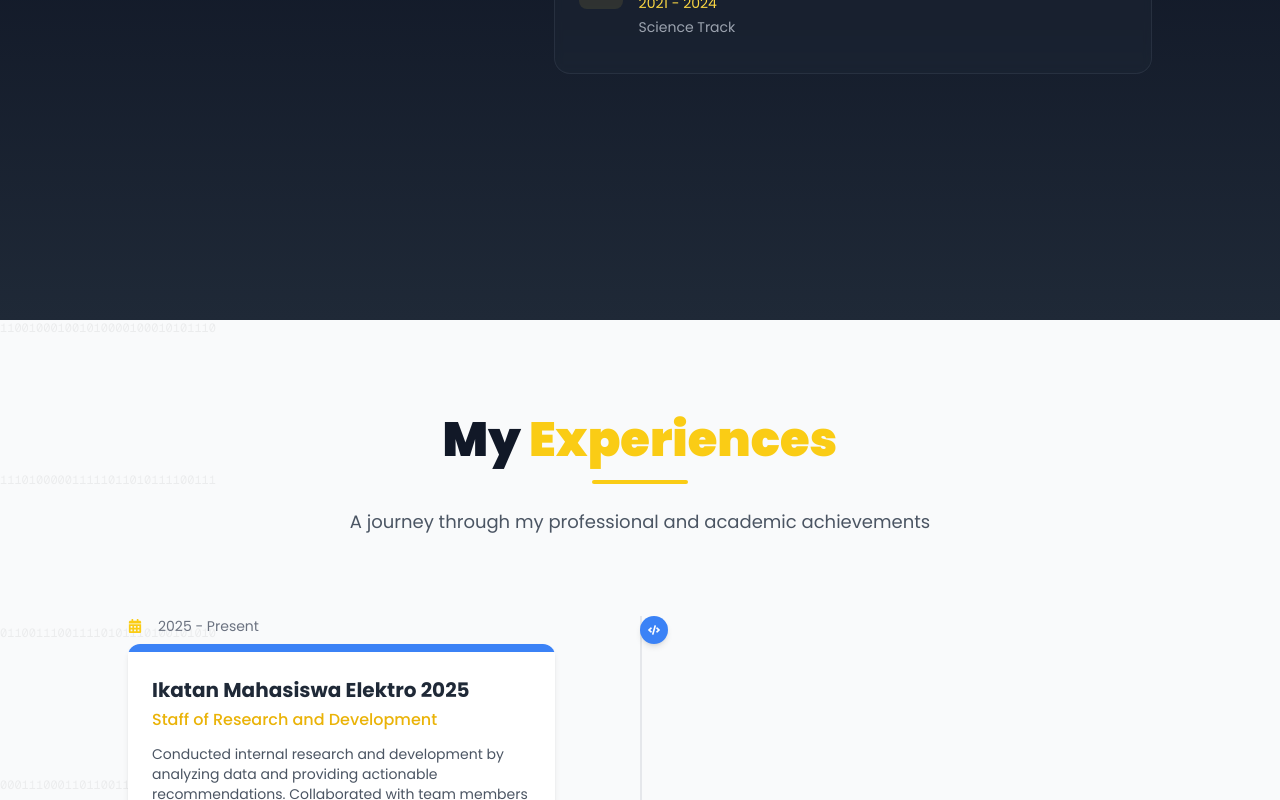
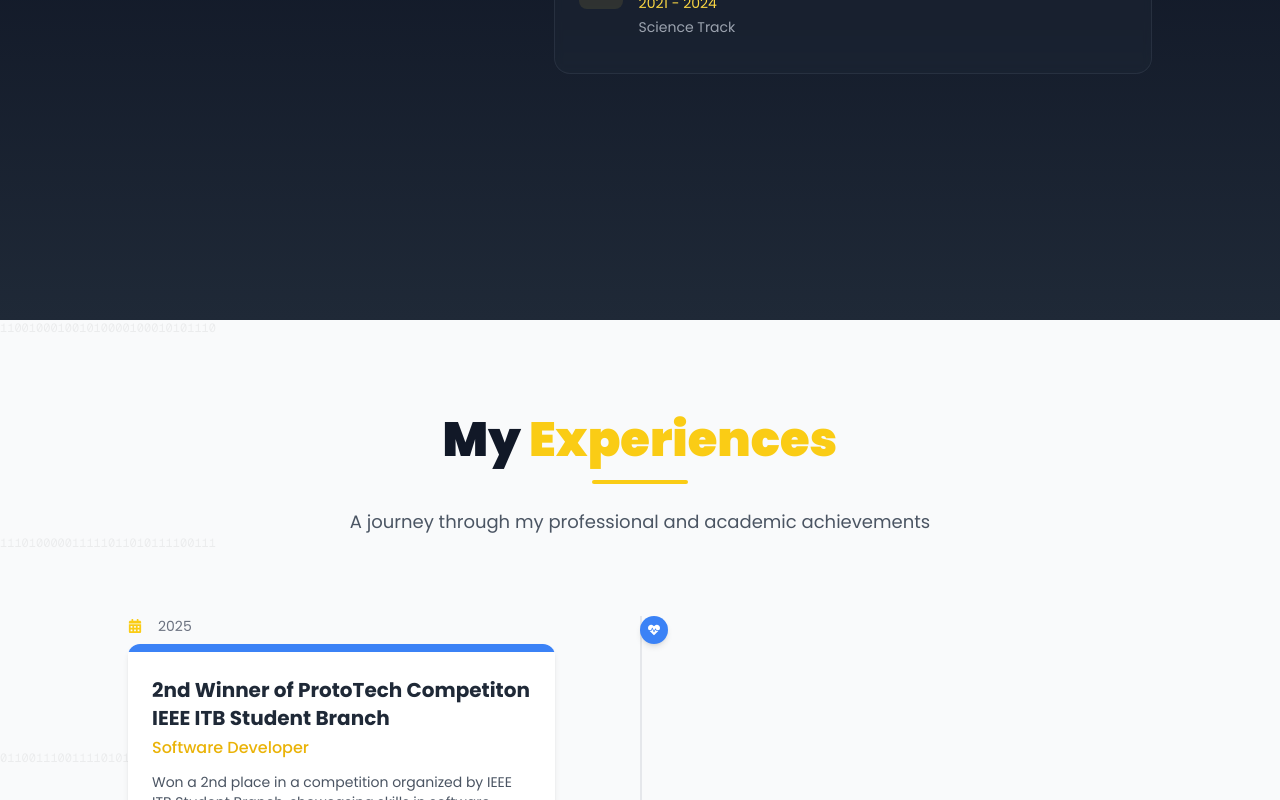
Before and after one commit to enclaireee/meweb, a Next.js app: page / in a window 1280 px wide. Shown: the part 2000-2800 px from the top of the page. Built offline with nearby package versions, Linux system fonts and the light colour scheme.

Commit message:
added experiences

```diff
--- a/package.json
+++ b/package.json
@@ -14,7 +14,7 @@
     "@studio-freight/lenis": "^1.0.42",
     "lenis": "^1.1.20",
     "motion": "^12.4.3",
-    "next": "15.1.7",
+    "next": "^15.3.5",
     "react": "^19.0.0",
     "react-dom": "^19.0.0",
     "react-icons": "^5.5.0"
--- a/src/app/mainpage/experience.tsx
+++ b/src/app/mainpage/experience.tsx
@@ -7,11 +7,43 @@ import {
   FaMedal,
   FaCalendarAlt,
   FaLaptopCode,
+  FaCodeBranch,
+  FaHeartbeat
 } from "react-icons/fa";
 
 const experiences = [
+    {
+    id: 2,
+    title: "2nd Winner of ProtoTech Competiton IEEE ITB Student Branch",
+    role: "Software Developer",
+    period: "2025",
+    description:
+      "Won a 2nd place in a competition organized by IEEE ITB Student Branch, showcasing skills in software development and problem-solving. Developed a prototype that addressed real-world challenges using innovative technology solutions in healthcare.",
+    icon: FaHeartbeat,
+    color: "bg-blue-500",
+    skills: [
+      "Software Development",
+      "Prototype Development",
+      "Healthcare Technology",
+    ],
+  },
+    {
+    id: 3,
+    title: "EXERTION UI 1.0",
+    role: "Director of Events",
+    period: "2025",
+    description:
+      "Directed a nation scale tech and logic competition for high school and university students. Coordinated with the jurors and participants to ensure smooth execution of the event.",
+    icon: FaCodeBranch,
+    color: "bg-purple-500",
+    skills: [
+      "Event Management",
+      "Team Leadership",
+      "Communication",
+    ],
+  },
   {
-    id: 1,
+    id: 4,
     title: "Ikatan Mahasiswa Elektro 2025",
     role: "Staff of Research and Development",
     period: "2025 - Present",
@@ -27,9 +59,9 @@ const experiences = [
     ],
   },
   {
-    id: 2,
-    title: "Exercise FTUI Staff 2025",
-    role: "Software Division",
+    id: 5,
+    title: "Exercise FTUI 2025",
+    role: "Software Engineer",
     period: "2025 - Present",
     description:
       "Developing secure, production-ready software while gaining hands-on experience in the full development workflow. Contributed to frontend and backend components of web applications.",
@@ -43,7 +75,7 @@ const experiences = [
     ],
   },
   {
-    id: 3,
+    id: 6,
     title: "Indonesian Delegate at 2023 World Scout Jamboree",
     role: "Team Leader",
     period: "2023",
@@ -59,7 +91,7 @@ const experiences = [
     ],
   },
   {
-    id: 4,
+    id: 7,
     title: "Hong Kong International Mathematics Olympiad 2019",
     role: "Bronze Medalist",
     period: "2019",
```
Also changed, not shown: 1 other file (tests, documents, lock files or other folders).
